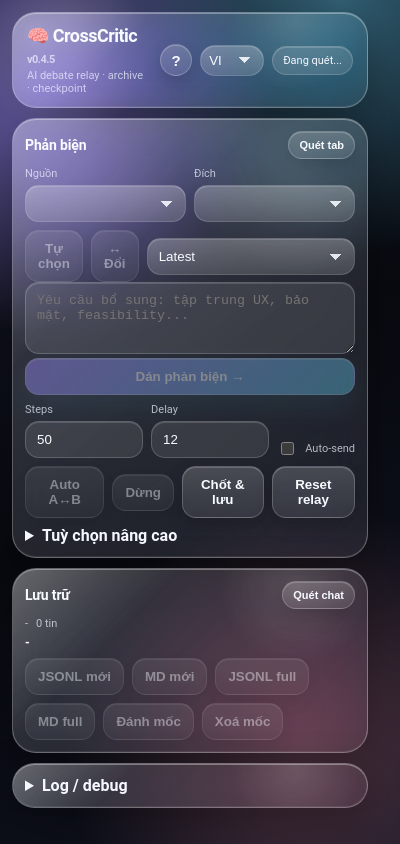
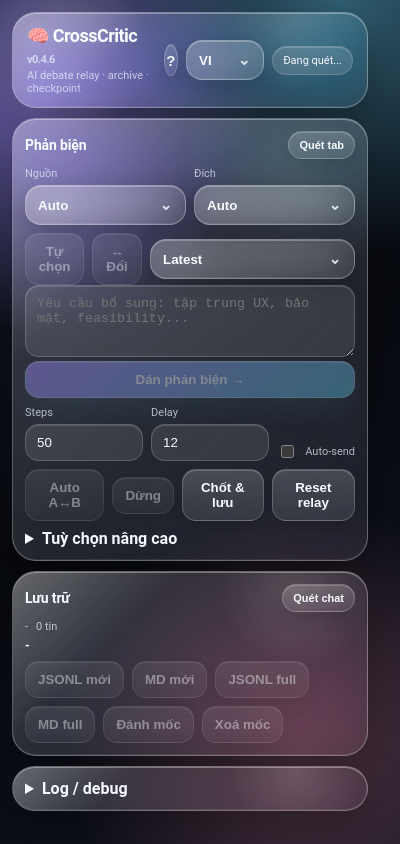
Before and after one commit to adamwang99/VS-Brain, a browser extension: page apps/extension/popup.html in a window 400 px wide. Drawn offline with Linux system fonts and the light colour scheme.

Commit message:
fix: real glass dropdowns and working english ui v0.4.6

```diff
--- a/apps/extension/popup.css
+++ b/apps/extension/popup.css
@@ -154,3 +154,74 @@
 .help-content h3 { margin: 12px 0 6px; font-size: 13px; }
 .help-content ul, .help-content ol { padding-left: 18px; margin: 6px 0; }
 .help-content code { background: rgba(0,0,0,.28); border: 1px solid rgba(255,255,255,.12); border-radius: 6px; padding: 1px 4px; }
+.native-hidden {
+  position: absolute !important;
+  opacity: 0 !important;
+  pointer-events: none !important;
+  width: 1px !important;
+  height: 1px !important;
+}
+.glass-select-wrap {
+  position: relative;
+  width: 100%;
+}
+.glass-select-btn {
+  width: 100%;
+  min-height: 40px;
+  text-align: left;
+  padding: 10px 34px 10px 12px;
+  border-radius: 16px;
+  background:
+    linear-gradient(135deg, rgba(255,255,255,.22), rgba(255,255,255,.08));
+  border: 1px solid rgba(255,255,255,.28);
+  box-shadow:
+    inset 0 1px 0 rgba(255,255,255,.28),
+    inset 0 -1px 0 rgba(255,255,255,.08),
+    0 10px 28px rgba(0,0,0,.22);
+  backdrop-filter: blur(18px) saturate(160%);
+  -webkit-backdrop-filter: blur(18px) saturate(160%);
+  overflow: hidden;
+  text-overflow: ellipsis;
+  white-space: nowrap;
+}
+.glass-select-btn::after {
+  content: '⌄';
+  position: absolute;
+  right: 13px;
+  top: 50%;
+  transform: translateY(-52%);
+  color: rgba(248,251,255,.84);
+  font-size: 15px;
+}
+.glass-select-menu {
+  position: absolute;
+  z-index: 1000;
+  left: 0;
+  right: 0;
+  top: calc(100% + 6px);
+  max-height: 220px;
+  overflow: auto;
+  padding: 6px;
+  border-radius: 18px;
+  background: linear-gradient(135deg, rgba(30,34,52,.88), rgba(18,20,32,.78));
+  border: 1px solid rgba(255,255,255,.22);
+  box-shadow: 0 18px 48px rgba(0,0,0,.42), inset 0 1px 0 rgba(255,255,255,.22);
+  backdrop-filter: blur(22px) saturate(170%);
+  -webkit-backdrop-filter: blur(22px) saturate(170%);
+}
+.glass-select-menu.hidden { display: none; }
+.glass-select-item {
+  width: 100%;
+  text-align: left;
+  border-radius: 12px;
+  padding: 9px 10px;
+  margin: 2px 0;
+  background: transparent;
+  box-shadow: none;
+  border: 1px solid transparent;
+}
+.glass-select-item:hover,
+.glass-select-item.active {
+  background: rgba(255,255,255,.14);
+  border-color: rgba(255,255,255,.18);
+}
--- a/apps/extension/popup.html
+++ b/apps/extension/popup.html
@@ -10,7 +10,7 @@
   <main>
     <header class="hero glass">
       <div>
-        <h1>🧠 CrossCritic <span class="version">v0.4.5</span></h1>
+        <h1>🧠 CrossCritic <span class="version">v0.4.6</span></h1>
         <p class="subtitle" data-i18n="subtitle">AI debate relay · archive · checkpoint</p>
       </div>
       <div class="head-actions"><button id="helpBtn" class="help-round" title="Hướng dẫn sử dụng">?</button><select id="langMode" class="glass-select" title="Ngôn ngữ prompt"><option value="vi">VI</option><option value="en">EN</option></select><div id="status">Sẵn sàng</div></div>
--- a/apps/extension/popup.js
+++ b/apps/extension/popup.js
@@ -65,35 +65,83 @@
   }
 };
 
+function qs(sel) { return document.querySelector(sel); }
+function qsa(sel) { return Array.from(document.querySelectorAll(sel)); }
+
 function applyUiLang() {
   const lang = getLang();
   const t = I18N[lang] || I18N.vi;
   document.documentElement.lang = lang;
-  $('[data-i18n="subtitle"]').textContent = t.subtitle;
-  $('[data-i18n="critique"]').textContent = t.critique;
-  $('[data-i18n="scanTabs"]').textContent = t.scanTabs;
-  $('[data-i18n="source"]').textContent = t.source;
-  $('[data-i18n="target"]').textContent = t.target;
-  $('[data-i18n="autoPick"]').textContent = t.autoPick;
-  $('[data-i18n="swap"]').textContent = t.swap;
-  $('[data-i18n="pasteCritique"]').textContent = t.pasteCritique;
-  $('[data-i18n="steps"]').textContent = t.steps;
-  $('[data-i18n="delay"]').textContent = t.delay;
-  $('[data-i18n="autoSend"]').textContent = t.autoSend;
-  $('[data-i18n="autoLoop"]').textContent = t.autoLoop;
-  $('[data-i18n="stop"]').textContent = t.stop;
-  $('[data-i18n="finalize"]').textContent = t.finalize;
-  $('[data-i18n="resetRelay"]').textContent = t.resetRelay;
-  $('[data-i18n="advanced"]').textContent = t.advanced;
-  $('[data-i18n="stopPhraseLabel"]').textContent = t.stopPhraseLabel;
-  $('[data-i18n="promptTemplateLabel"]').textContent = t.promptTemplateLabel;
-  $('[data-i18n="resetPrompt"]').textContent = t.resetPrompt;
-  $('[data-i18n="archive"]').textContent = t.archive;
-  $('[data-i18n="scanChat"]').textContent = t.scanChat;
-  $('[data-i18n="logDebug"]').textContent = t.logDebug;
-  $('[data-i18n="exportLog"]').textContent = t.exportLog;
+  qsa('[data-i18n]').forEach((el) => {
+    const key = el.dataset.i18n;
+    if (t[key]) el.textContent = t[key];
+  });
   const h = $('helpBtn'); if (h) h.title = lang === 'en' ? 'Help' : 'Hướng dẫn sử dụng';
+  syncGlassSelectLabels();
 }
+
+function initGlassSelects() {
+  qsa('select.glass-select').forEach((sel) => {
+    if (sel.dataset.glassReady === '1') return;
+    sel.dataset.glassReady = '1';
+    const wrap = document.createElement('div');
+    wrap.className = 'glass-select-wrap';
+    const btn = document.createElement('button');
+    btn.type = 'button';
+    btn.className = 'glass-select-btn';
+    const menu = document.createElement('div');
+    menu.className = 'glass-select-menu hidden';
+    sel.parentNode.insertBefore(wrap, sel);
+    wrap.appendChild(sel);
+    wrap.appendChild(btn);
+    wrap.appendChild(menu);
+    sel.classList.add('native-hidden');
+    btn.addEventListener('click', (e) => {
+      e.stopPropagation();
+      qsa('.glass-select-menu').forEach((m) => { if (m !== menu) m.classList.add('hidden'); });
+      menu.classList.toggle('hidden');
+      rebuildGlassSelect(sel);
+    });
+    sel.addEventListener('change', () => { syncOneGlassSelect(sel); });
+  });
+  document.addEventListener('click', () => qsa('.glass-select-menu').forEach((m) => m.classList.add('hidden')));
+  syncGlassSelectLabels();
+}
+
+function rebuildGlassSelect(sel) {
+  const wrap = sel.closest('.glass-select-wrap');
+  if (!wrap) return;
+  const menu = wrap.querySelector('.glass-select-menu');
+  menu.innerHTML = '';
+  Array.from(sel.options).forEach((opt) => {
+    const item = document.createElement('button');
+    item.type = 'button';
+    item.className = 'glass-select-item';
+    if (opt.value === sel.value) item.classList.add('active');
+    item.textContent = opt.textContent;
+    item.addEventListener('click', (e) => {
+      e.stopPropagation();
+      sel.value = opt.value;
+      sel.dispatchEvent(new Event('change', { bubbles: true }));
+      menu.classList.add('hidden');
+    });
+    menu.appendChild(item);
+  });
+}
+
+function syncOneGlassSelect(sel) {
+  const wrap = sel.closest('.glass-select-wrap');
+  if (!wrap) return;
+  const btn = wrap.querySelector('.glass-select-btn');
+  const opt = sel.selectedOptions?.[0];
+  btn.textContent = opt?.textContent || 'Auto';
+  rebuildGlassSelect(sel);
+}
+
+function syncGlassSelectLabels() {
+  qsa('select.glass-select').forEach(syncOneGlassSelect);
+}
+
 
 async function activeTab() {
   const [tab] = await chrome.tabs.query({ active: true, currentWindow: true });
@@ -358,6 +406,7 @@
       log(`fallback chọn mặc định: nguồn=${aiTabs[0].provider} → đích=${fallbackTarget.provider}`);
     }
   }
+  syncGlassSelectLabels();
   log(`đã quét tab AI: ${aiTabs.length}`);
 }
 
@@ -1041,6 +1090,7 @@
 
 
 
+initGlassSelects();
 applyUiLang();
 initPromptTemplate();
 refreshTabs().catch(() => {});
```
Also changed, not shown: apps/extension/manifest.json.
